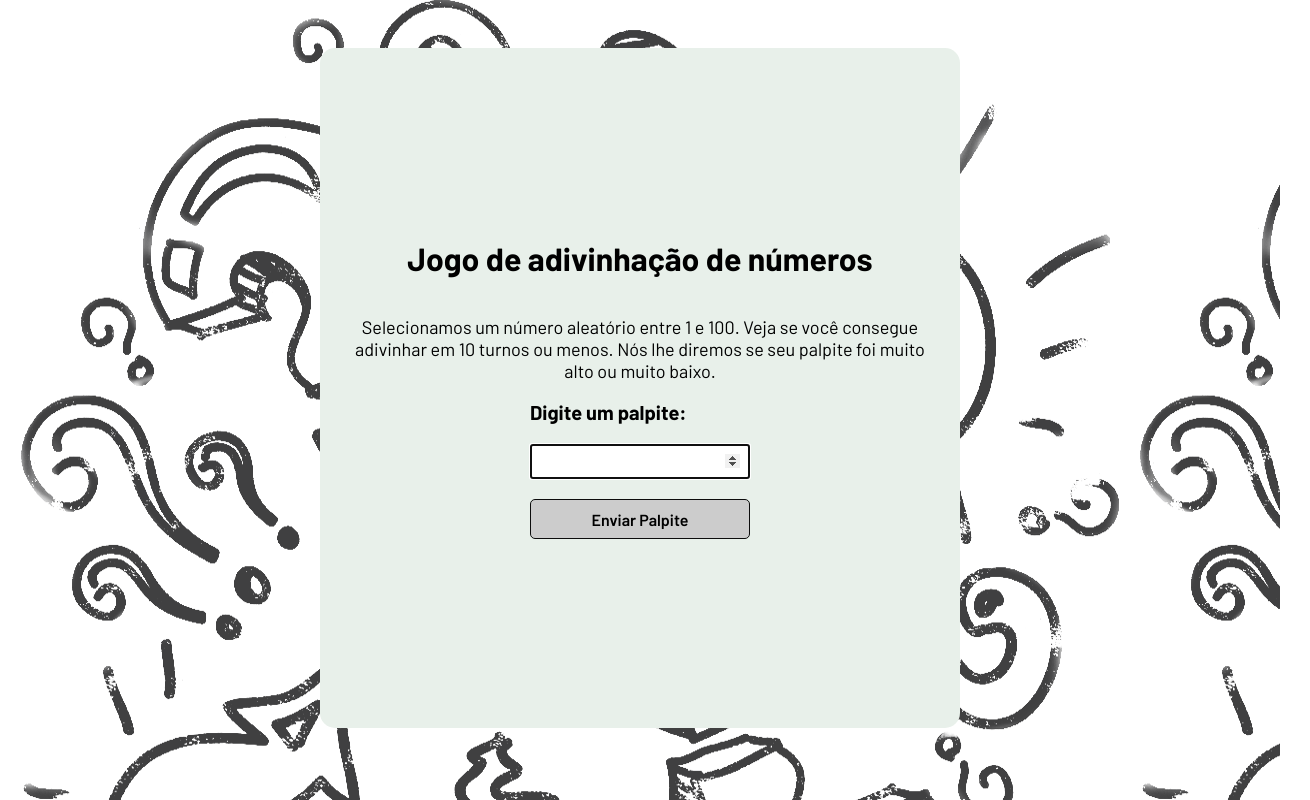
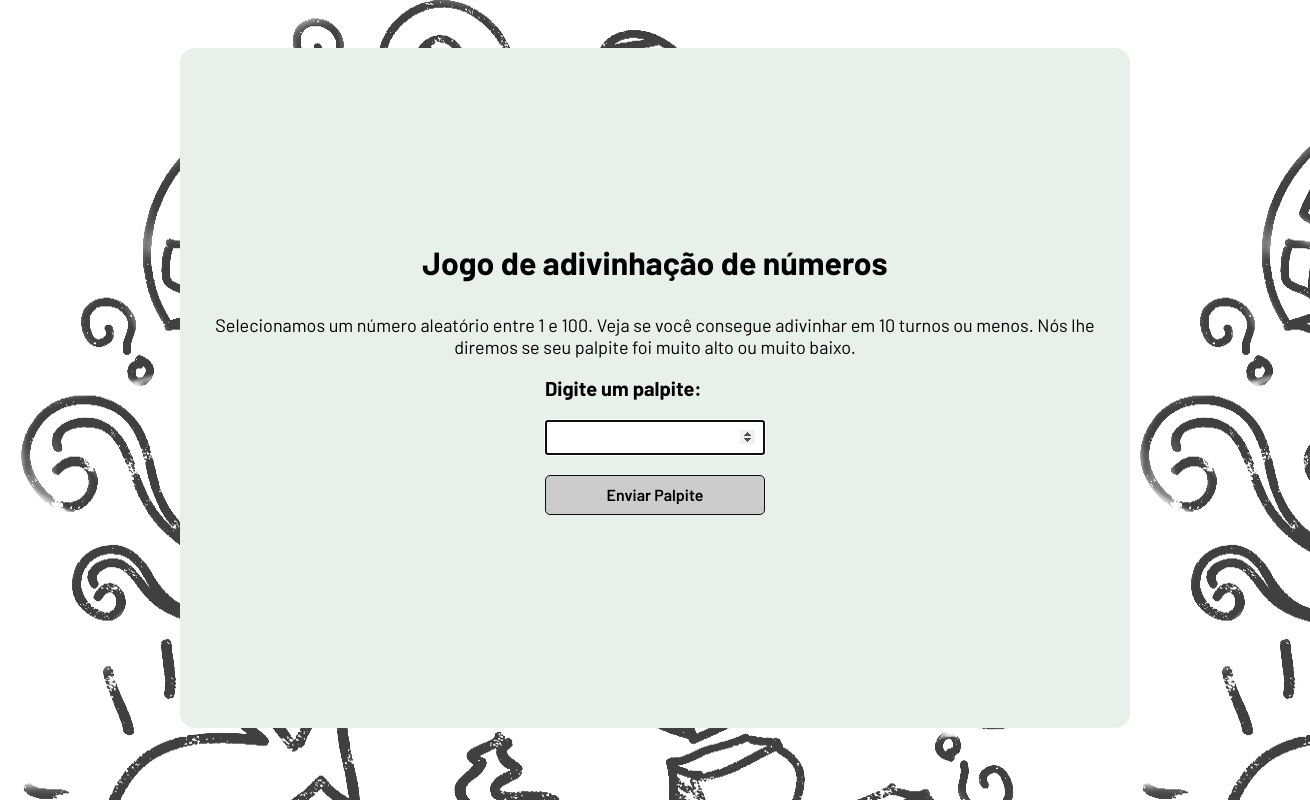
Before and after one commit to rankme-wilson/jogo-adivinhacao, a plain HTML site: page index.html in a window 1280 px wide. Shown: the whole page, 1310 px wide, since content can reach past the window. Drawn offline with Linux system fonts and the light colour scheme.

Commit message:
correcao js

```diff
--- a/css/style.css
+++ b/css/style.css
@@ -3,11 +3,19 @@ body {
   display: flex;
   flex-direction: column;
   height: 100vh;
+  width: 100vw;
+  max-width: 100%;
+  min-width: 100%;
+  margin: 0;
   justify-content: center;
   align-items: center;
+  padding: 0 15px;
+  overflow: hidden;
+  flex-wrap: nowrap;
 }
 
 .container {
+  max-width: 900px;
   display: flex;
   flex-direction: column;
   justify-content: center;
@@ -24,6 +32,8 @@ body {
   font-size: 32px;
   font-weight: 700;
   text-align: center;
+  width: 100%;
+  margin: 0 0 15px;
 }
 
 .text,
--- a/index.html
+++ b/index.html
@@ -1,7 +1,9 @@
 <!DOCTYPE html>
 <html lang="pt-BR">
   <head>
-    <meta charset="utf-8">
+    <meta charset="UTF-8">
+    <meta http-equiv="X-UA-Compatible" content="IE=edge">
+    <meta name="viewport" content="width=device-width, initial-scale=1.0">
 
     <title>Jogo de adivinhação de números</title>
 
--- a/js/palpite.js
+++ b/js/palpite.js
@@ -56,9 +56,9 @@ function configFimDeJogo() {
 function reiniciarJogo() {
   contagemPalpites = 1;
 
-  var reinicarParas = document.querySelectorAll('.resultadoParas p');
+  var reiniciarParas = document.querySelectorAll('.resultadoParas p');
   for (var i = 0; i < reiniciarParas.length; i++) {
-    reinicarParas[i].textContent = '';
+    reiniciarParas[i].textContent = '';
   }
 
   botaoReinicio.parentNode.removeChild(botaoReinicio);
```
